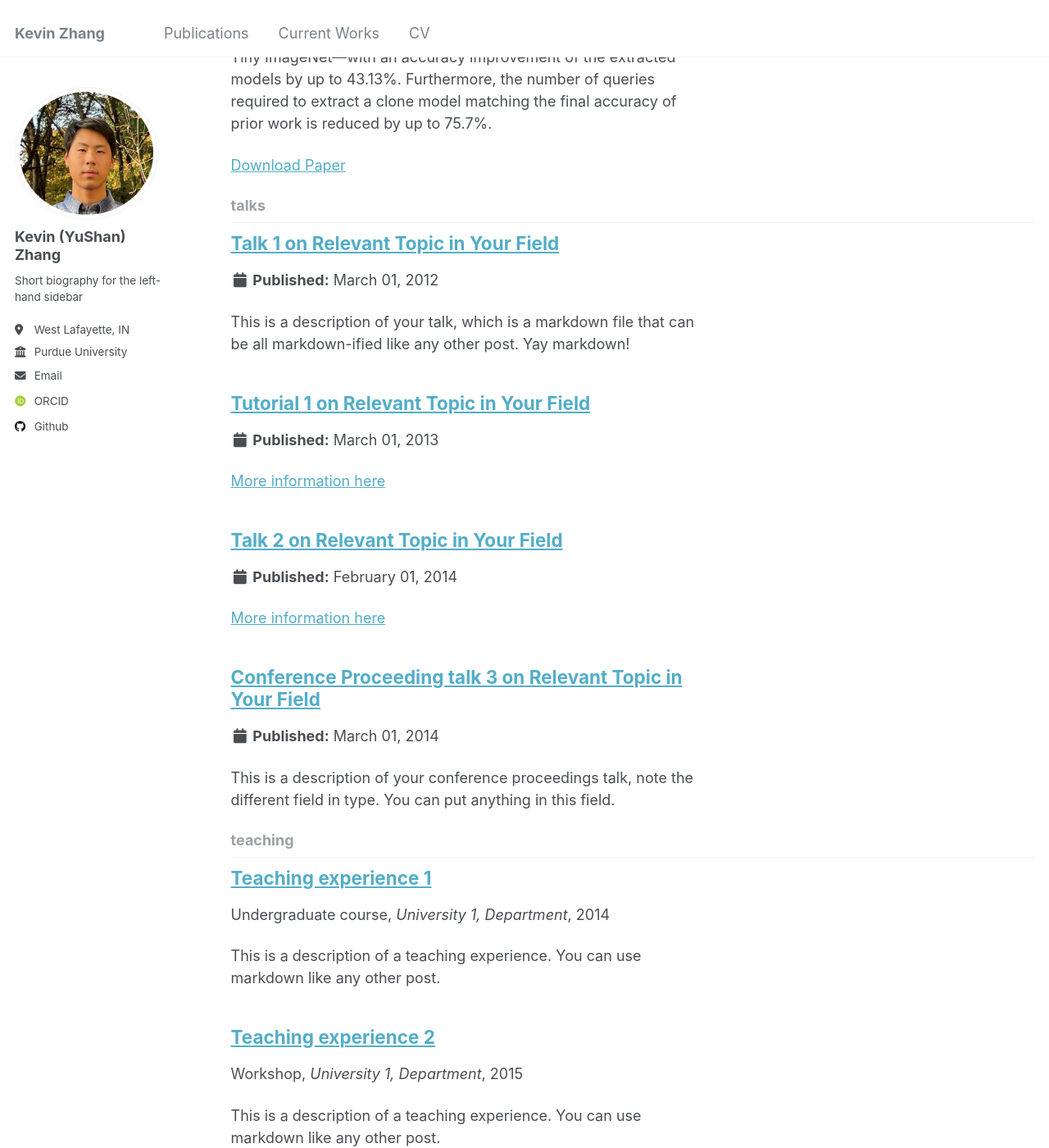
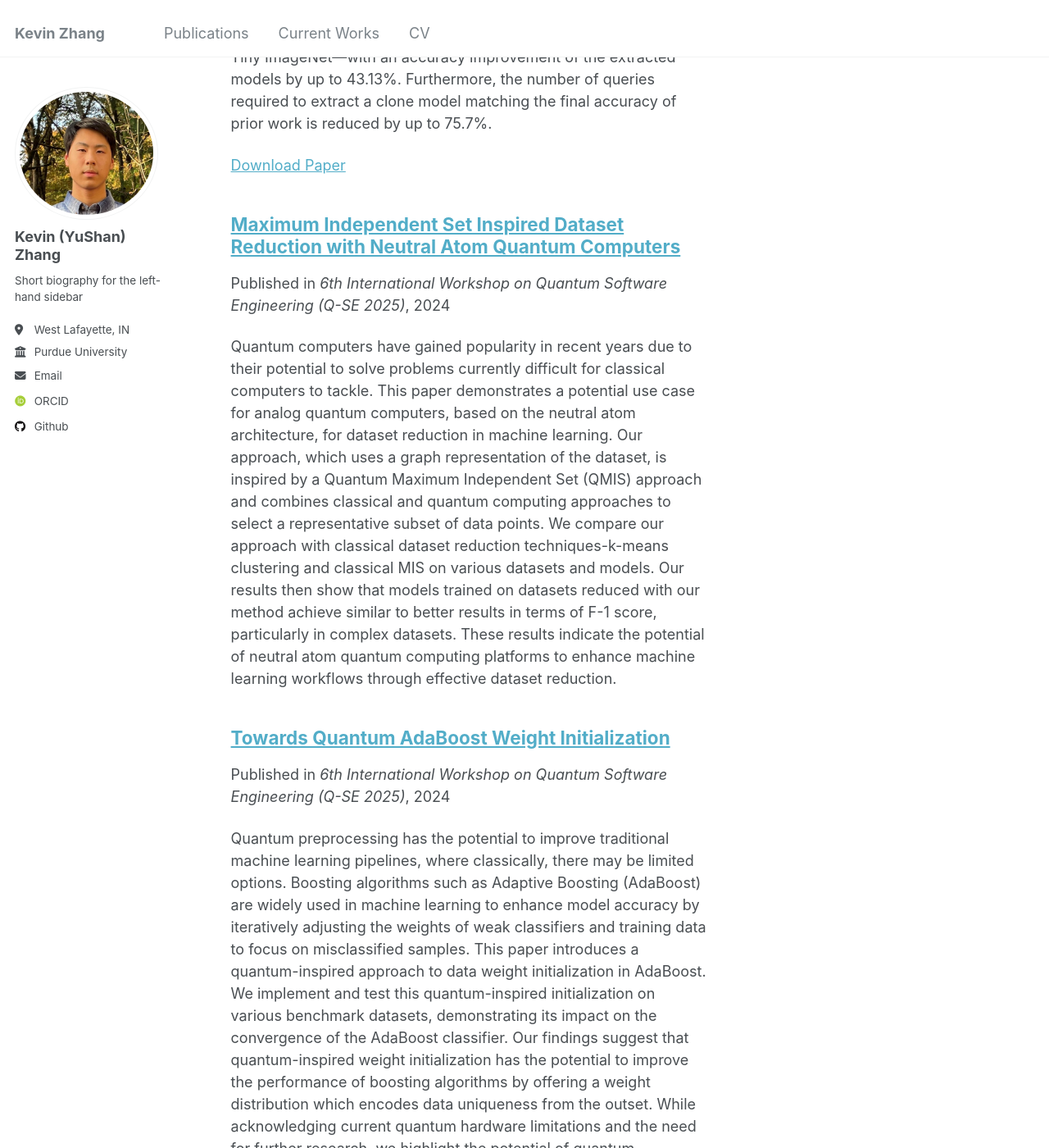
Before and after one commit to kevin-ys-zhang/kevin-ys-zhang.github.io, a Jekyll site: the page built from _pages/collection-archive.html, in a window 1280 px wide and 1400 px high, scrolled down 3291 px. Shown: the whole window at 82% size. Built offline with Jekyll 4.4.1, drawn with Linux system fonts in a browser that asks for light colours; some web fonts are replaced; some of the changed text lies outside the part shown.

Commit message:
Update publication showing

```diff
--- a/_includes/archive-single.html
+++ b/_includes/archive-single.html
@@ -40,7 +40,7 @@
 
         {% if post.collection == 'teaching' %}
           <p> {{ post.type }}, <i>{{ post.venue }}</i>, {{ post.date | default: "1900-01-01" | date: "%Y" }} </p>
-        {% elsif post.collection == 'publications' and post.category != reports %}
+        {% elsif post.collection == 'publications' and post.category != 'reports' %}
           <p>Published in <i>{{ post.venue }}</i>, {{ post.date | default: "1900-01-01" | date: "%Y" }} </p>
         {% elsif post.date %}
          <p class="page__date"><strong><i class="fa fa-fw fa-calendar" aria-hidden="true"></i> {{ site.data.ui-text[site.locale].date_label | default: "Published:" }}</strong> <time datetime="{{ post.date | default: "1900-01-01" | date_to_xmlschema }}">{{ post.date | default: "1900-01-01" | date: "%B %d, %Y" }}</time></p>
--- /dev/null
+++ b/_publications/2024-11-11-QDatasetReduction.md
@@ -0,0 +1,16 @@
+---
+title: "Maximum Independent Set Inspired Dataset Reduction with Neutral Atom Quantum Computers"
+collection: publications
+category: conferences
+excerpt: 'Quantum computers have gained popularity in recent years due to their potential to solve problems currently difficult for classical computers to tackle.
+This paper demonstrates a potential use case for analog quantum computers, based on the neutral atom architecture, for dataset reduction in machine learning.
+Our approach, which uses a graph representation of the dataset, is inspired by a Quantum Maximum Independent Set (QMIS) approach and combines classical and quantum computing approaches to select a representative subset of data points.
+We compare our approach with classical dataset reduction techniques-k-means clustering and classical MIS on various datasets and models.
+Our results then show that models trained on datasets reduced with our method achieve similar to better results in terms of F-1 score, particularly in complex datasets.
+These results indicate the potential of neutral atom quantum computing platforms to enhance machine learning workflows through effective dataset reduction.'
+permalink: /publication/2024-11-11-QDatasetReduction
+date: 2024-11-11
+venue: '6th International Workshop on Quantum Software Engineering (Q-SE 2025)'
+# paperurl: 'http://kevin-ys-zhang.github.io/files/2409.10643v1.pdf'
+names: 'Zirui Zhang, Pravin Mahendran, <b>Kevin Zhang</b>, and David Bernal Neira'
+---
--- /dev/null
+++ b/_publications/2024-11-11-QWeightInitialization.md
@@ -0,0 +1,17 @@
+---
+title: "Towards Quantum AdaBoost Weight Initialization"
+collection: publications
+category: conferences
+excerpt: 'Quantum preprocessing has the potential to improve traditional machine learning pipelines, where classically, there may be limited options.
+Boosting algorithms such as Adaptive Boosting (AdaBoost) are widely used in machine learning to enhance model accuracy by iteratively adjusting the weights of weak classifiers and training data to focus on misclassified samples.
+This paper introduces a quantum-inspired approach to data weight initialization in AdaBoost.
+We implement and test this quantum-inspired initialization on various benchmark datasets, demonstrating its impact on the convergence of the AdaBoost classifier.
+Our findings suggest that quantum-inspired weight initialization has the potential to improve the performance of boosting algorithms by offering a weight distribution which encodes data uniqueness from the outset.
+While acknowledging current quantum hardware limitations and the need for further research, we highlight the potential of quantum preprocessing in classical machine learning pipelines, offering enhancements where classical methods lack suitable alternatives.
+This approach demonstrates potential in quantum software engineering by introducing augmentation steps that integrate quantum computing within classical algorithms.'
+permalink: /publication/2024-11-11QWeightInitialization
+date: 2024-11-11
+venue: '6th International Workshop on Quantum Software Engineering (Q-SE 2025)'
+# paperurl: 'http://kevin-ys-zhang.github.io/files/2409.10643v1.pdf'
+names: 'Zirui Zhang, <b>Kevin Zhang</b>, Pravin Mahenddran, and David Bernal Neira'
+---
```
Also changed, not shown: _includes/archive-show.html (+17 -15 lines), _publications/2024-09-16-Cabage.md (+1 -1 lines).
